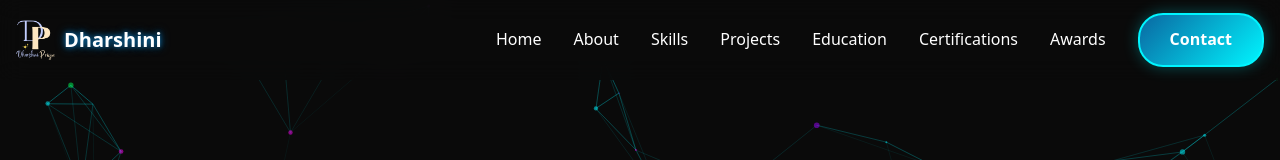
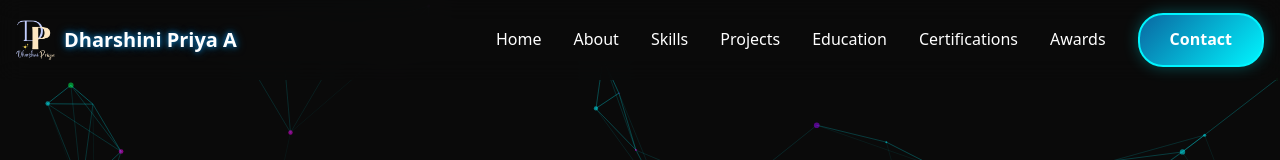
Before and after one commit to dharshu2303/Portfolio-enhanced, a Next.js app: page / in a window 1280 px wide. Shown: the top 160 px of the page. Built offline with nearby package versions, Linux system fonts and the light colour scheme; no server answers.

Commit message:
Update Navbar.jsx

```diff
--- a/app/components/Navbar.jsx
+++ b/app/components/Navbar.jsx
@@ -52,7 +52,7 @@ export default function Navbar() {
               />
             </div>
             <span className="ml-2 text-xl font-bold text-white">
-              <span className="neon-text">Dharshini</span>
+              <span className="neon-text">Dharshini Priya A</span>
             </span>
           </Link>
 
```
